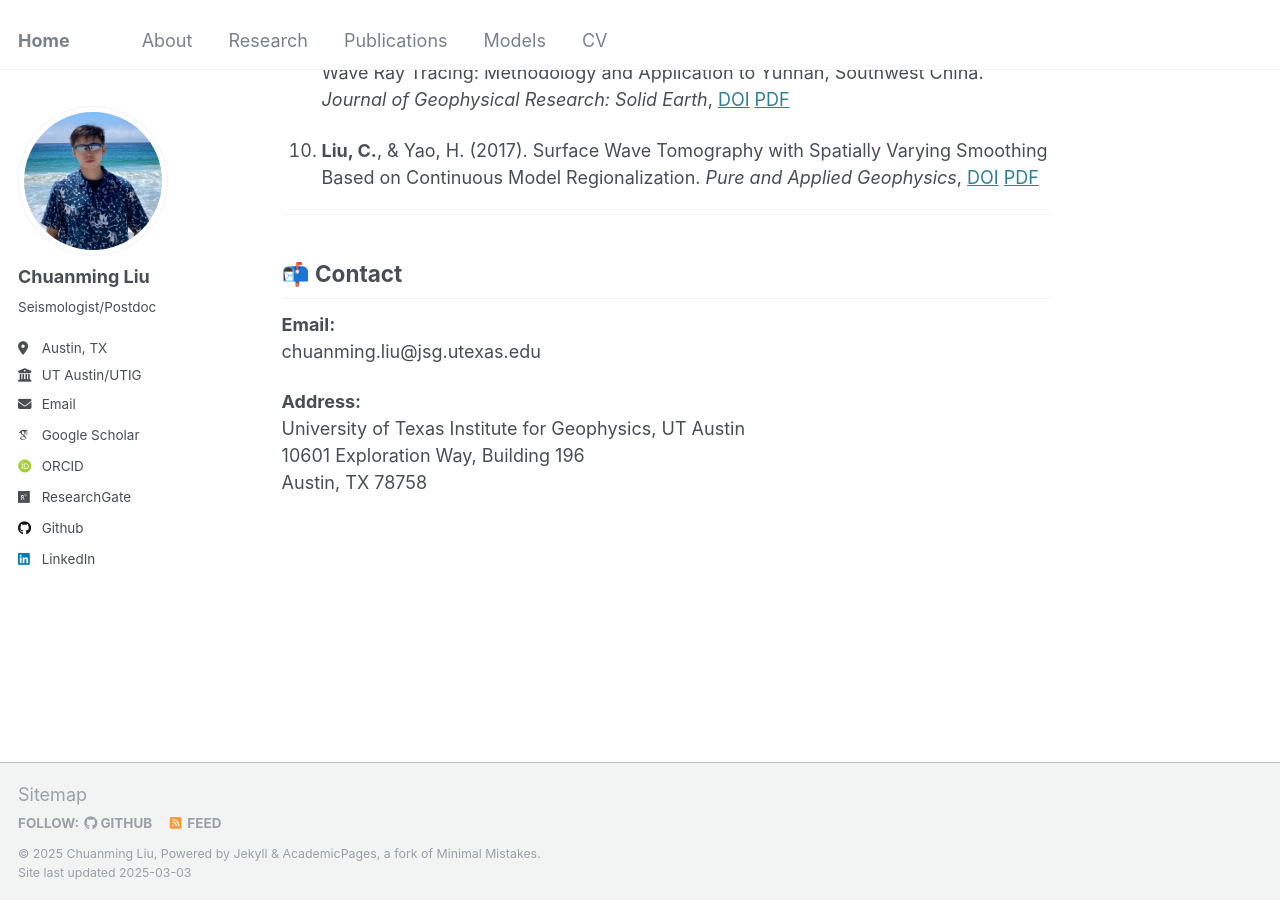
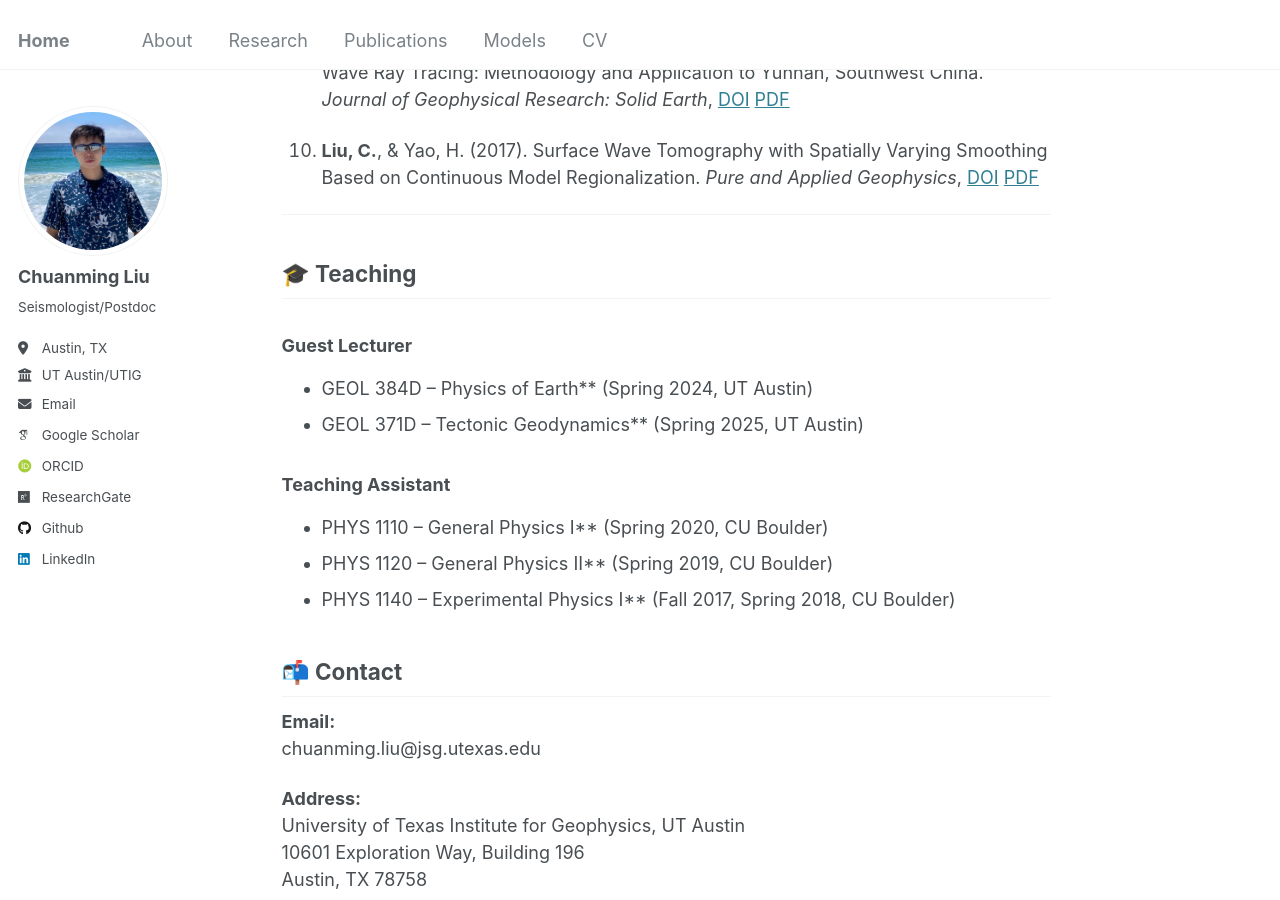
Before and after one commit to Chuanming-Liu/Chuanming-Liu.github.io, a Jekyll site: the page built from _pages/about.md, in a window 1280 px wide and 900 px high, scrolled down 1590 px. Built offline with Jekyll 4.4.1, drawn with Linux system fonts in a browser that asks for light colours; some web fonts are replaced.

```diff
--- a/_pages/about.md
+++ b/_pages/about.md
@@ -43,6 +43,20 @@ His current research focuses on advancing seismic imaging techniques and explori
 
 
 ---
+## 🎓 Teaching
+
+### **Guest Lecturer**
+- GEOL 384D – Physics of Earth** (Spring 2024, UT Austin)
+- GEOL 371D – Tectonic Geodynamics** (Spring 2025, UT Austin)
+
+### **Teaching Assistant**
+- PHYS 1110 – General Physics I** (Spring 2020, CU Boulder)
+- PHYS 1120 – General Physics II** (Spring 2019, CU Boulder)
+- PHYS 1140 – Experimental Physics I** (Fall 2017, Spring 2018, CU Boulder)
+
+
+
+
 ## 📬 Contact
 
 **Email:**
```
